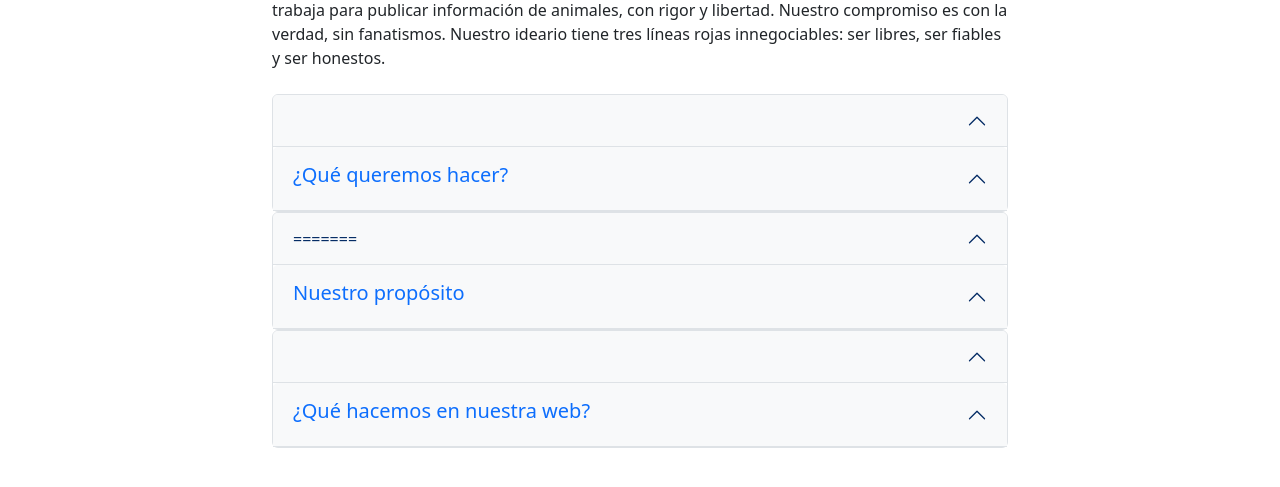
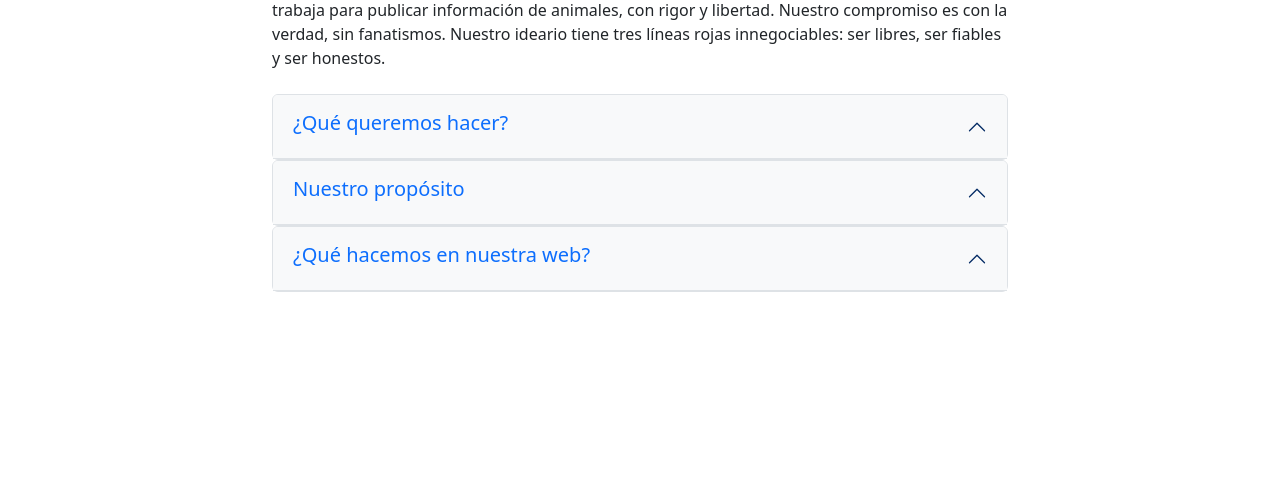
Before and after one commit to Adriguzman/webskill, a plain HTML site: page quienes somos.html in a window 1280 px wide. Shown: the part 201-688 px from the top of the page. Drawn offline with nearby package versions, Linux system fonts and the light colour scheme.

Commit message:
acordeon

```diff
--- a/quienes somos.html
+++ b/quienes somos.html
@@ -347,8 +347,6 @@
                         <div class="accordion" id="accordionExample">
                             <div class="accordion-item  ">
                                 <h2 class="accordion-header" id="headingOne">
-                                    <button class="accordion-button bg-light" type="button" data-bs-toggle="collapse"
-                                        data-bs-target="#collapse1" aria-expanded="true" aria-controls="collapseOne">
                                     <button class="accordion-button bg-light" type="button" data-bs-toggle="collapse" data-bs-target="#collapse1"
                                         aria-expanded="true" aria-controls="collapseOne">
                                         <h5 class="text-primary">¿Qué queremos hacer?</h5>
@@ -379,9 +377,6 @@
                         <div class="accordion" id="accordionExample">
                             <div class="accordion-item">
                                 <h2 class="accordion-header" id="headingOne">
-                                    <button class="accordion-button bg-light" type="button" data-bs-toggle="collapse"
-                                        data-bs-target="#collapse2" aria-expanded="true" aria-controls="collapseOne">
-=======
                                     <button class="accordion-button bg-light" type="button" data-bs-toggle="collapse" data-bs-target="#collapse2"
                                         aria-expanded="true" aria-controls="collapseOne">
                                         <h5 class="text-primary">Nuestro propósito</h5>
@@ -406,8 +401,6 @@
                         <div class="accordion" id="accordionExample">
                             <div class="accordion-item">
                                 <h2 class="accordion-header" id="headingOne">
-                                    <button class="accordion-button bg-light" type="button" data-bs-toggle="collapse"
-                                        data-bs-target="#collapse3" aria-expanded="true" aria-controls="collapseOne">
                                     <button class="accordion-button bg-light" type="button" data-bs-toggle="collapse" data-bs-target="#collapse3"
                                         aria-expanded="true" aria-controls="collapseOne">
                                         <h5 class="text-primary">¿Qué hacemos en nuestra web?</h5>
```
